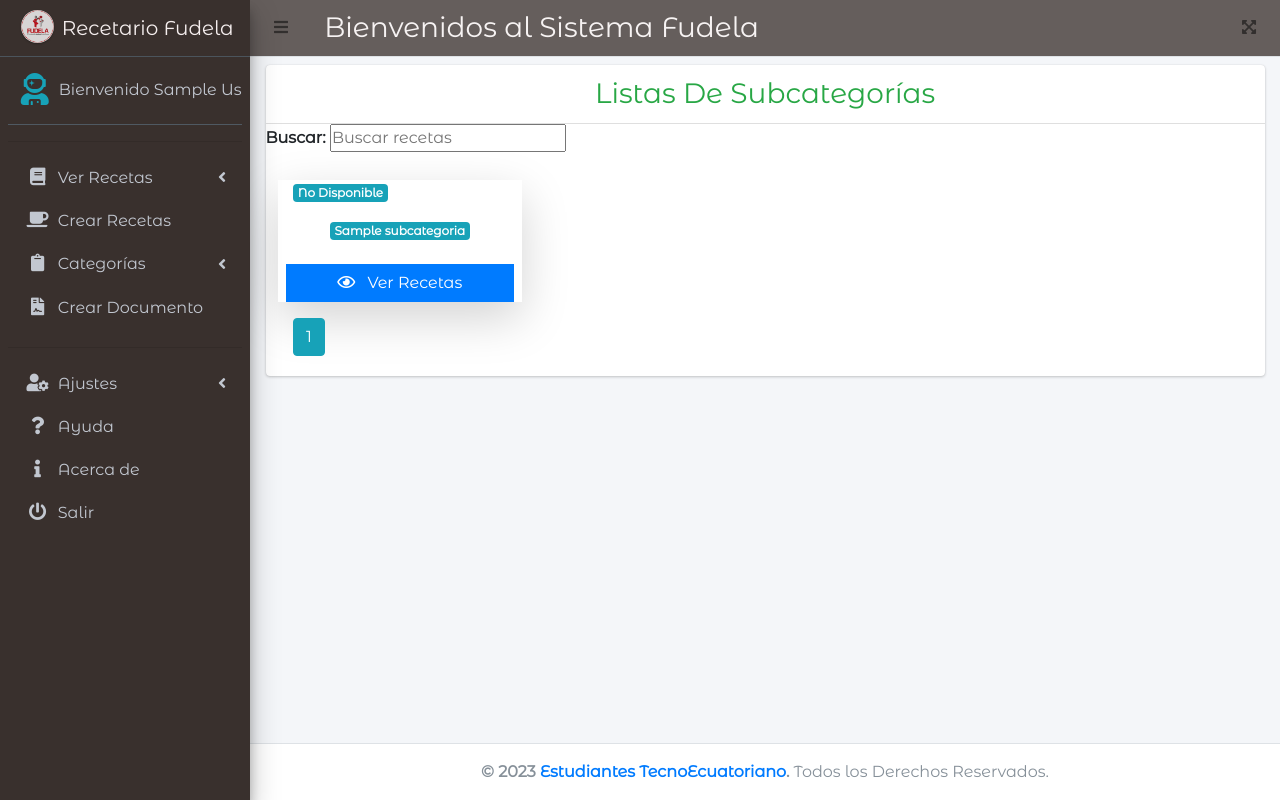
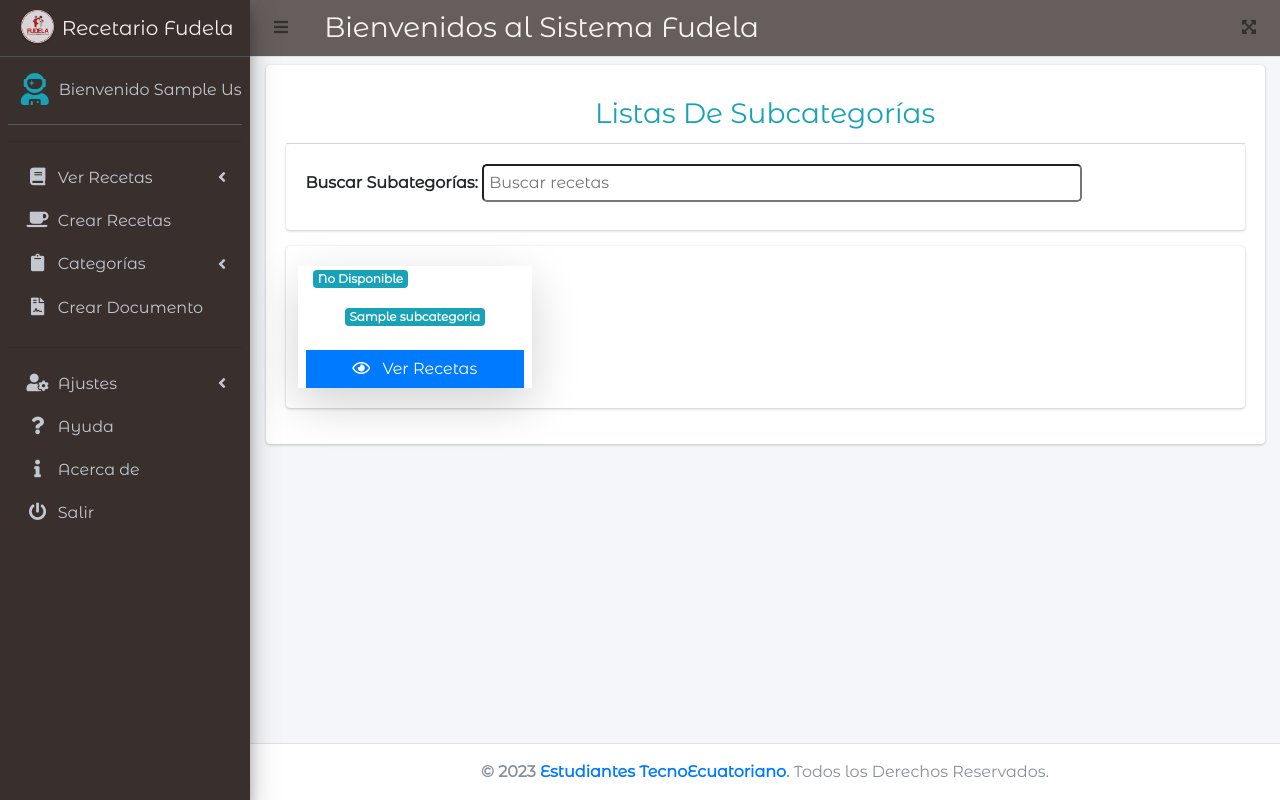
Before and after one commit to Paul-Salazar/recetas_fudela, a PHP site: page /vistas/indexsubcategoria.php?id=1 in a window 1280 px wide. Run offline with PHP 8.4, Linux system fonts and the light colour scheme; the visitor is signed in with stand-in values (Sample User, id 1); tables that the repository leaves empty or names only in its code hold one stand-in row (values such as "Sample post"); some libraries are stand-ins or nearby versions.

Commit message:
Corrección de paginación de subcategoría y recetas

```diff
--- a/assets/css/estilos_index.css
+++ b/assets/css/estilos_index.css
@@ -1,8 +1,5 @@
 /*hover para aumentar las tarjetas del index en lista recetas*/
-.receta-item:hover{
 
-    transform: scale(1.2);
-  }
   /*cambio de color en botones*/
   .mt-4 a:hover{
     background: #fff;
@@ -13,7 +10,7 @@
   /*busqueda de Categorías*/
   .buscador1{
     padding: 5px;
-   /* padding-right: 500px;*/
+   /* padding-right: 500;*/
     width: 600px;
     border-radius: 5px;
     position: relative;
--- a/vistas/indexsubcategoria.php
+++ b/vistas/indexsubcategoria.php
@@ -1,25 +1,38 @@
 <?php
-session_start();
+session_start();//Inicio de sesion roles
 if ($_SESSION['rol'] == 1 || $_SESSION['rol'] == 2 || $_SESSION['rol'] == 3) {
-include "../includes/header.php";
+    include "../includes/header.php"; //Se llama al archivo header
 
-$idCategoria = $_GET['id'];
+    $idCategoria = $_GET['id'];//Carga el id de la categoria
     ?>
 
+    <!-- Nombre de la subcategoria-->
     <div class="card">
-    <div class="card-header text-center h3 text-success">
+        <div class="card-body">
+            <div class="card-header text-center h3 text-info">
                 Listas De Subcategorías
             </div>
-    <label for="recetasSearch">Buscar:
-    <input id="recetasSearch" type="text" placeholder="Buscar recetas">
+            <div class="card"><!-- Contenedor de vistas subcategorias-->
+                <div class="card-body">
+                    <label for="recetasSearch">Buscar Subategorías:
+                        <input class="buscador1" id="recetasSearch" type="text" placeholder="Buscar recetas">
                     </label>
+                </div>
+            </div><!--Cierre de Contenedor del buscador-->
+
+            <!-- Contenedor de vistas subcategorias-->
+            <div class="card">
                 <div class="card-body">
                     <div class="row" width="100%">
                         <?php
                         include "../conexion.php";
 
                         // Número de registros por página
-            $registros_por_pagina = 4;
+                        $registros_por_pagina = 20;
+                        // Obtener el total de registros
+                        $total_registros_query = mysqli_query($conexion, "SELECT COUNT(*) as total FROM subcategorias WHERE estado = 1");
+                        $total_registros_data = mysqli_fetch_assoc($total_registros_query);
+                        $total_registros = $total_registros_data['total'];
 
                         // Página actual (por defecto es la primera página)
                         $pagina_actual = isset($_GET['pagina']) ? $_GET['pagina'] : 1;
@@ -30,26 +43,32 @@ $idCategoria = $_GET['id'];
                         $query = mysqli_query($conexion, "SELECT * FROM subcategorias WHERE idCategoria = '$idCategoria' LIMIT $offset, $registros_por_pagina");
                         $result = mysqli_num_rows($query);
 
+                        // Se muestra la imagen de subcategorias
                         if ($result > 0) {
                             while ($data = mysqli_fetch_assoc($query)) { ?>
                                 <div class="col-md-3 shadow-lg receta-item">
                                     <div class="col-12">
                                         <!--<h6 class="my-3 text-center"><span class="badge badge-info"><php echo $data['imagen']; ?></span></h6>-->
-                        <span class="badge badge-info"><?php
+                                        <span class="badge badge-info">
+                                            <?php
                                             $imagenPath = $data['imagen'];
                                             if (file_exists($imagenPath)) {
                                                 echo '<img src="' . $imagenPath . '" alt="Imagen de categoria" class="product-image" alt="Product Image" height="100px" width="240px">';
                                             } else {
                                                 echo 'No Disponible';
                                             }
-                                                    ?></span></h6>
+                                            ?>
+                                        </span></h6>
                                     </div>
                                     <!-- variable data más el nombre de la tabla categoría -->
-                        <h6 class="my-3 text-center"><span class="badge badge-info"><?php echo $data['nombre']; ?></span></h6>
+                                    <h6 class="my-3 text-center"><span class="badge badge-info">
+                                            <?php echo $data['nombre']; ?>
+                                        </span></h6>
 
                                     <div class="mt-4">
                                         <!--se direcciona a ver lista llamado de la variable data id categorias  y cantidad de recetas llamando a la variable y a la conexion de la base de datos-->
-                            <a class="btn btn-primary btn-block btn-flat" href="indexrecetas.php?id=<?php echo $data['id']; ?>">
+                                        <a class="btn btn-primary btn-block btn-flat"
+                                            href="indexrecetas.php?id=<?php echo $data['id']; ?>">
                                             <i class="far fa-eye mr-2"></i>
                                             Ver Recetas
                                         </a>
@@ -58,20 +77,23 @@ $idCategoria = $_GET['id'];
                             <?php }
                         } ?>
                     </div>
+                </div>
+            </div><!--Cierre de Contenedor de de vistas subcategorias-->
+
 
             <!-- Agregar la paginación -->
             <div class="col-12 mt-3">
                 <?php
-            $total_paginas = ceil($result / $registros_por_pagina);
+                $total_paginas = ceil($total_registros  / $registros_por_pagina);
 
                 // Mostrar enlaces de paginación
                 for ($i = 1; $i <= $total_paginas; $i++) {
-                echo "<a href='index.php?pagina=$i' class='btn btn-info'>$i</a> ";
+                    echo "<a href='indexsubcategoria.php?id=$idCategoria?pagina=$i' class='btn btn-info'>$i</a> ";
                 }
                 ?>
             </div>
         </div>
-</div>
+    </div><!-- Cierre de paginación -->
 
     <?php include "../includes/footer.php";
 } else {
```
Also changed, not shown: vistas/index.php (+16 -9 lines), vistas/indexrecetas.php (+27 -9 lines). Lines whose indentation alone changed are shown as unchanged.
